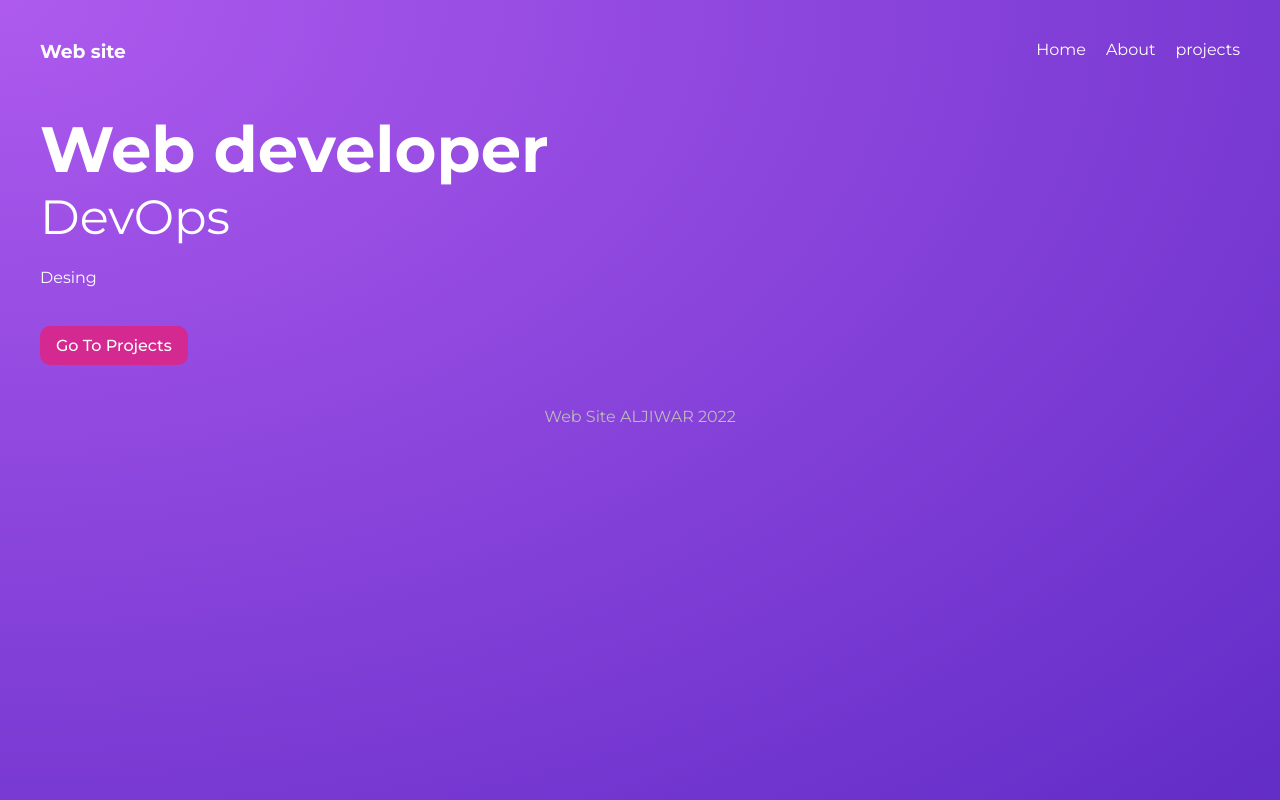
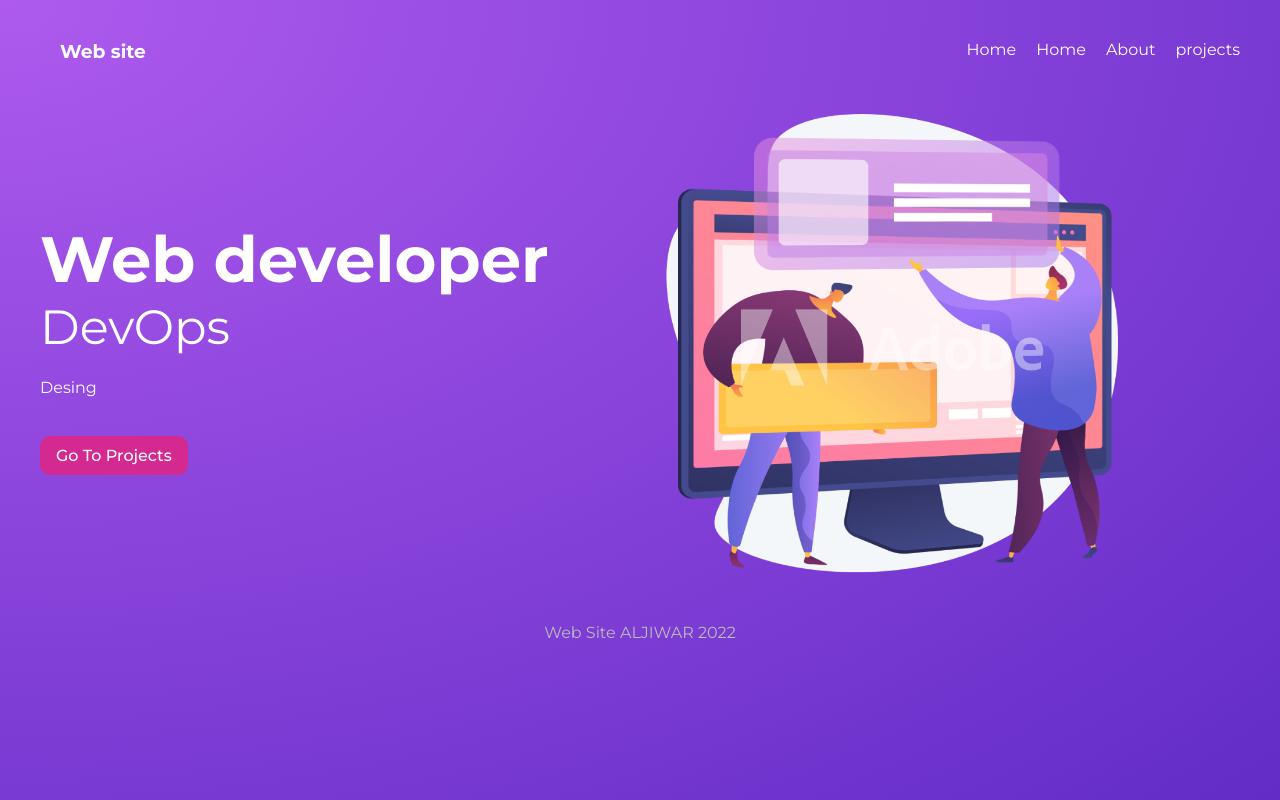
Before and after one commit to ahjam-taoufik/React-Gatsby, a Gatsby site: page / in a window 1280 px wide. Built offline with nearby package versions, Linux system fonts and the light colour scheme; Gatsby itself is replaced by a stand-in of ours.

Commit message:
5-File_static_add_banner

```diff
--- a/src/components/Navbar.js
+++ b/src/components/Navbar.js
@@ -1,14 +1,17 @@
-import { Link } from 'gatsby'
-import React from 'react'
+import { Link } from "gatsby"
+import React from "react"
 
 const Navbar = () => {
   return (
     <nav>
+      <Link to="/">
         <h3>Web site </h3>
-            <div className='links'>
-                <Link to='/'>Home</Link>
-                <Link to='/about'>About</Link>
-                <Link to='/projects'>projects</Link>
+      </Link>
+      <div className="links">
+        <Link to="/">Home</Link>
+        <Link to="/">Home</Link>
+        <Link to="/about">About</Link>
+        <Link to="/projects">projects</Link>
       </div>
     </nav>
   )
--- a/src/pages/index.js
+++ b/src/pages/index.js
@@ -12,6 +12,7 @@ export default function Home() {
           <p>Desing</p>
           <Link className={styles.btn} to="/projects">Go To Projects</Link>
         </div>
+          <img src="/banner.png" style={{maxWidth:'80%'}} ></img>
       </section>
     </Layout>
   )
```
Also changed, not shown: static/banner.png (added). Lines whose indentation alone changed are shown as unchanged.
